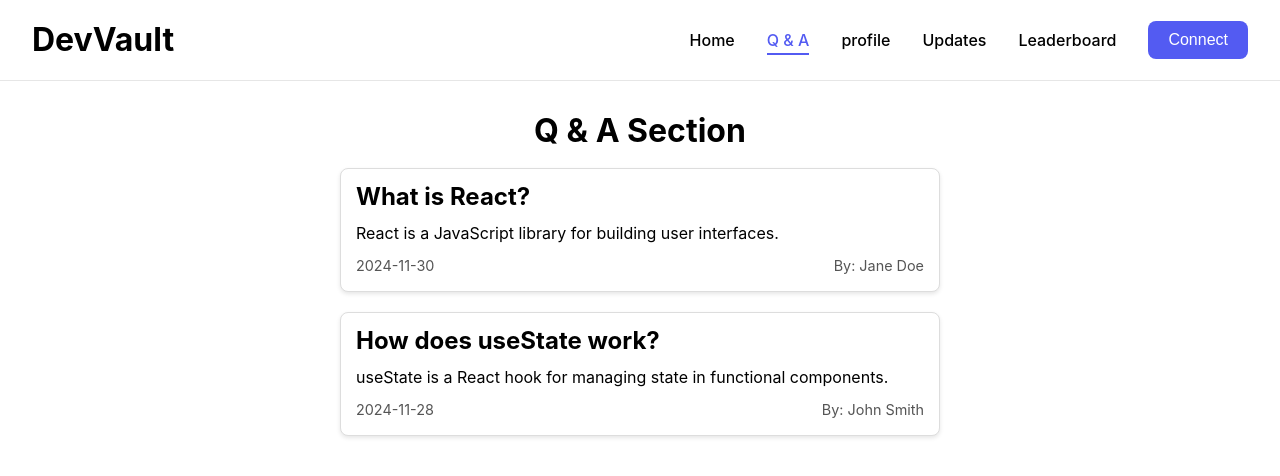
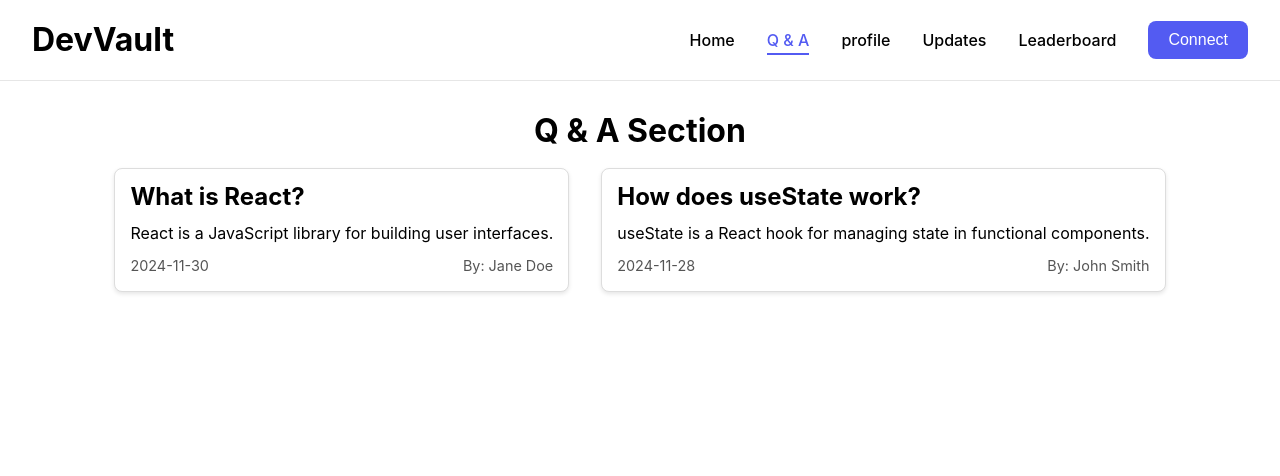
Before and after one commit to Freedteck/DevVault, a React (Vite) app: page /QandA in a window 1280 px wide. Shown: the top 476 px of the page. Built offline with nearby package versions, Linux system fonts and the light colour scheme.

Commit message:
question and answer section

```diff
--- a/src/routes/QandA/QandA.css
+++ b/src/routes/QandA/QandA.css
@@ -4,16 +4,22 @@
   width: 100%;
   padding: 2rem;
 }
+
 .app h1{
     font-size: 2rem;
     text-align: center;
 }
+
+
 .qna-list {
   display: flex;
-  flex-direction: column;
-  gap: 20px;
+  align-items: center;
+  justify-content: center;
+  /* flex-direction: column; */
+  gap: 2rem;
   margin: 20px auto;
-  max-width: 600px;
+  /* max-width: 600px; */
+  width: 100%;
 }
 
 .qna-card {
```
